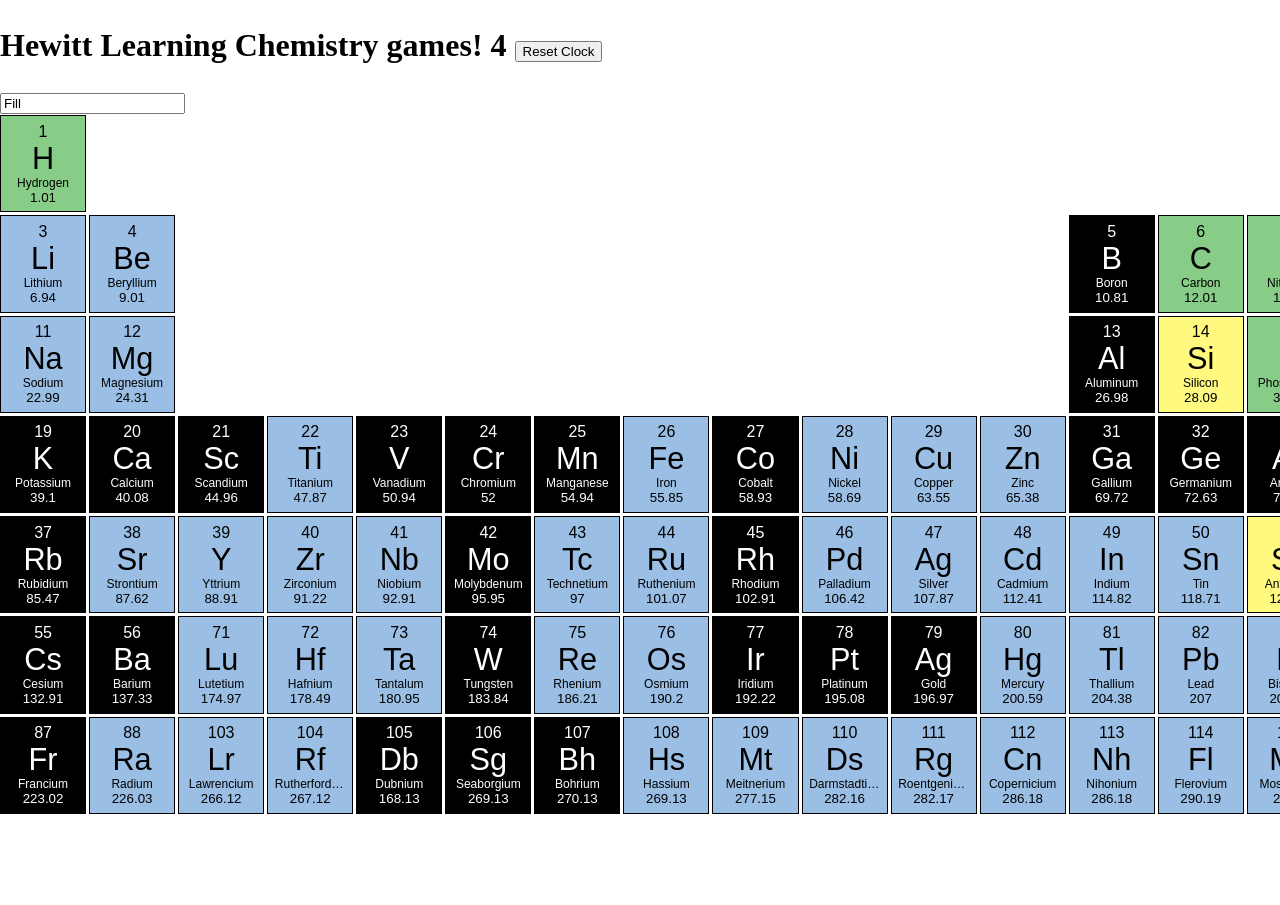
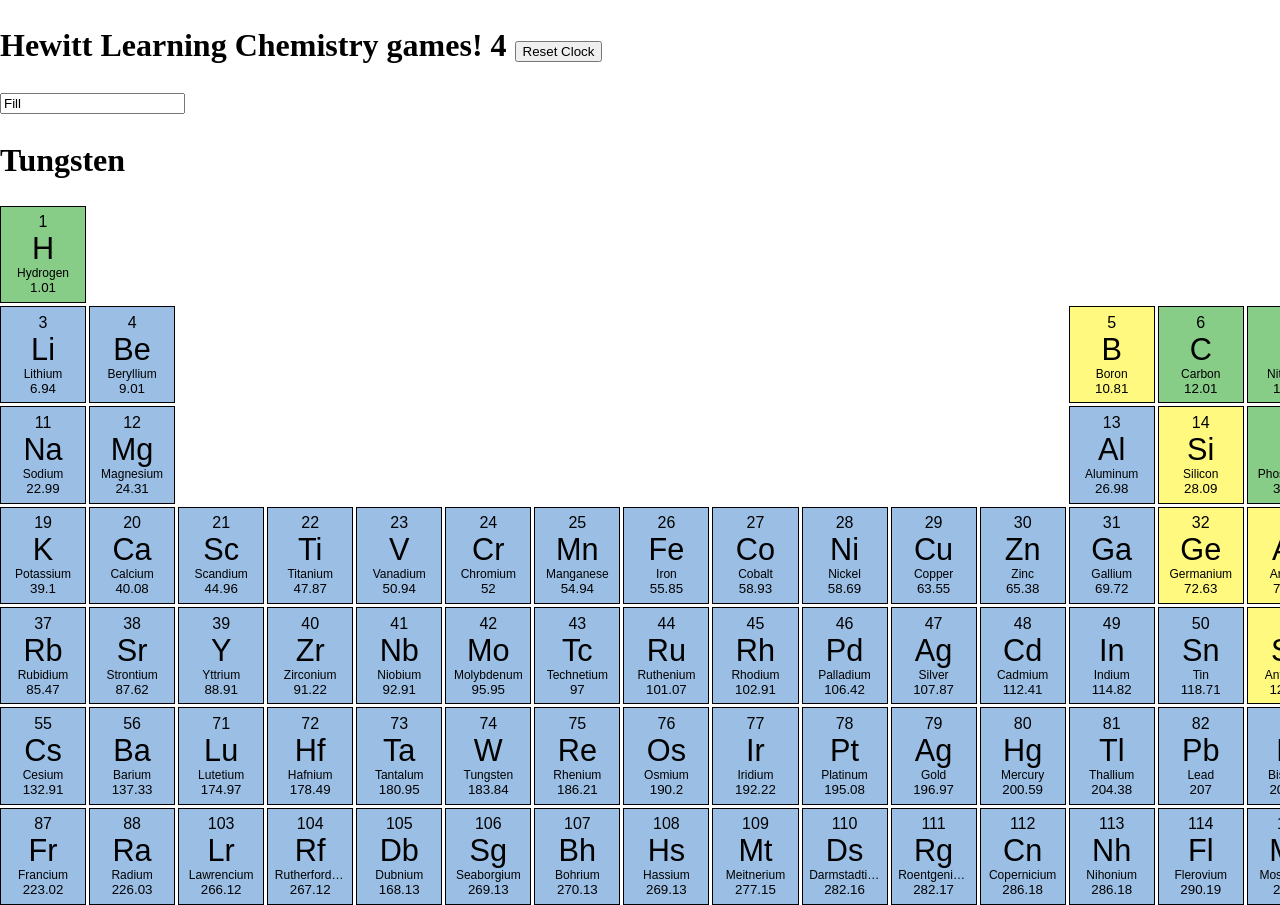
Before and after one commit to Hewitt-Learning/Hewitt-Chemistry-Games-Compound-Decoder, a Preact app: page / in a window 1280 px wide. Shown: the top 905 px of the page. Before the commit the page ends 814 px from the top, so only its background shows below. Built offline with nearby package versions, Linux system fonts and the light colour scheme.

Commit message:
Click elements

```diff
--- a/src/app.tsx
+++ b/src/app.tsx
@@ -1,6 +1,6 @@
 import { useEffect, useState } from "preact/hooks";
+import { JSX } from "preact";
 import { PeriodicTable } from "./components/periodic-table";
-import React, { useSate } from "react";
 export function App() {
   const [startTime, setStartTime] = useState(0);
   const [currTime, setCurrTime] = useState(0);
@@ -11,9 +11,7 @@ export function App() {
     }, 1000);
   }, []);
 
-  const resetTime = (event: React.MouseEvent<HTMLButtonElement>) => {
-    event.preventDefault();
-
+  const resetTime = (event: JSX.TargetedMouseEvent<HTMLButtonElement>) => {
     const button: HTMLButtonElement = event.currentTarget;
     setStartTime(new Date().getTime());
     setCurrTime(new Date().getTime());
--- a/src/components/periodic-table-element.css
+++ b/src/components/periodic-table-element.css
@@ -4,6 +4,11 @@
   border: 1px solid black;
   padding: 0.5em;
   cursor: pointer;
+  transition: transform 0.2s ease;
+}
+
+.periodic-table-element:hover:not(.periodic-table-element-good-click) {
+  transform: scale(1.1);
 }
 
 .periodic-table-element-symbol {
@@ -32,7 +37,18 @@
   background: #87cc87;
 }
 
-.periodic-table-element-occupied {
+.periodic-table-element-good-click {
   background: black;
   color: white;
+  cursor: not-allowed;
 }
+
+.periodic-table-element-bad-click{
+  background-color: red;
+  /* animation-name: bad-click;
+  animation-duration: 0.75s; */
+}
+/*
+@keyframes bad-click {
+  from {background:red};
+} */
--- a/src/components/periodic-table-element.tsx
+++ b/src/components/periodic-table-element.tsx
@@ -4,15 +4,39 @@ import {
 } from "../periodic-table-data";
 import "./periodic-table-element.css";
 import clsx from "clsx";
+import { useState } from "preact/hooks";
+import { ElementState } from "./periodic-table";
 
 interface Props {
+  /**
+   * Gives information about the element, e.g. name, atomic number, symbol, atomic mass, & classification
+   */
   element: PeriodicTableElementType;
+  /**
+   * Tells us whether the element makes up a letter of the word to guess
+   */
   occupied: boolean;
+  /**
+   * Determines what to display based on occupied status:
+   * Red to element:background animation is incorrect guess (element not occupied/doesn't create a letter)
+   * Black background means the element does create a letter, and the guess was correct.
+   */
+  isFound: ElementState;
+  /**
+   * Property for checking if the element was clicked
+   */
+  onClick: () => void;
 }
 
-export const PeriodicTableElement = ({ element, occupied }: Props) => {
+export const PeriodicTableElement = ({
+  element,
+  occupied,
+  onClick,
+  isFound,
+}: Props) => {
   return (
     <button
+      onClick={onClick}
       class={clsx(
         "periodic-table-element",
         element.classification === ElementClassification.Metal &&
@@ -21,7 +45,10 @@ export const PeriodicTableElement = ({ element, occupied }: Props) => {
           "periodic-table-element-metalloid",
         element.classification === ElementClassification.Nonmetal &&
           "periodic-table-element-nonmetal",
-        occupied && "periodic-table-element-occupied",
+        isFound === ElementState.FoundElement &&
+          "periodic-table-element-good-click", //occupied and is found, show good click
+        isFound === ElementState.WrongElementClicked &&
+          "periodic-table-element-bad-click", //not occupied and not found, bad click
       )}
     >
       <span class="periodic-table-element-atomic-number">
--- a/src/components/periodic-table.tsx
+++ b/src/components/periodic-table.tsx
@@ -1,22 +1,103 @@
-import { useMemo, useState } from "preact/hooks";
+import { useEffect, useMemo, useState } from "preact/hooks";
 import { periodicTable } from "../periodic-table-data";
 import { PeriodicTableElement } from "./periodic-table-element";
 import { placeWord, SpaceDef } from "../word-placement";
 import "./periodic-table.css";
+import {
+  randomElementSequenceFromPlacement,
+  RowCol,
+} from "../random-element-sequence-from-placement";
+
+/**
+ * Keeps track of status of element clicks per element displayed
+ */
+export enum ElementState {
+  /**
+   * This enum is for the current element we are watching to match.
+   * Once the current element is matched, it will be set to FoundElement.
+   */
+  RightElementNotMatched,
+  /**
+   * Keeps track of the elements of the current word that have been guessed correctly.
+   * Should not change from this state once it gets here.
+   */
+  FoundElement,
+  /**
+   * Keeps track of elements that are not the current match and not currently clicked.
+   */
+  WrongElementNotClicked,
+  /**
+   * If these elements are clicked they should be set to have a red
+   * background until the correct element is matched.
+   */
+  WrongElementClicked,
+}
 
 export const PeriodicTable = () => {
   const [word, setWord] = useState("Fill");
   const [error, setError] = useState<undefined | string>(undefined);
-  //if the word changes, rerun the function, otherwise don't
-  const placement = useMemo(() => {
+  const [active, setActive] = useState<undefined | RowCol>(undefined);
+  /**keeps track of the current element to match in a list of elements to guess in the word */
+  const [currMatch, setCurrMatch] = useState<number>(0);
+  //stateful clickable button map, all set to not-clicked at first
+  //fix to use enums
+  const [click, setClick] = useState<ElementState[][]>(
+    periodicTable.map((row, rowIndex) => {
+      return row.map((col, colIndex) => {
+        return ElementState.WrongElementNotClicked;
+      });
+    }),
+  );
+
+  /**
+   * Runs this code only if active is changed - active is a RowCol element that is the current item
+   * to match. For example, if RowCol is Potassium, any incorrect match other than potassium will
+   * show as red on the screen, while matching potassium will set the background of potassium to black for
+   * the rest of the game (additionally, resets
+   */
+  useEffect(() => {
+    setClick(
+      periodicTable.map((row, rowIndex) => {
+        return row.map((col, colIndex) => {
+          if (active && active.row === rowIndex && active.col === colIndex) {
+            return ElementState.RightElementNotMatched;
+          }
+
+          return click[rowIndex][colIndex];
+        });
+      }),
+    );
+  }, [active]);
+
+  /**
+   * Defines a 2D array of enums signifying which spaces of the periodic table are
+   * occupied, unoccupied, or invalid once the word has been "placed".
+   * In addition, defines an array of RowCol elements that indicate the order of
+   * elements to match in the game.
+   * Only runs if the input word changes.
+   */
+  const { placement, elementSequence } = useMemo(() => {
     try {
       setError(undefined);
-      return placeWord(word);
+      const placement = placeWord(word);
+      if (placement) {
+        const elementSequence = randomElementSequenceFromPlacement(
+          placement,
+          Math.random,
+        );
+        return { placement, elementSequence };
+      } else {
+        return { placement, elementSequence: [] };
+      }
     } catch (error: any) {
       setError(String(error));
-      return false;
+      return { placement: false, elementSequence: [] };
     }
   }, [word]);
+
+  useEffect(() => {
+    setActive(elementSequence[currMatch]);
+  }, [elementSequence, currMatch]);
 
   return (
     //text box for testing purposes, tests if words fit and if so, places them on periodic table.
@@ -29,6 +110,7 @@ export const PeriodicTable = () => {
         }}
       />
       {!placement && (error ? <h1>{error}</h1> : <h1>Word does not fit</h1>)}
+      {active && <h1>{periodicTable[active.row][active.col]?.name}</h1>}
       <div class="periodic-table">
         {periodicTable.map((row, rowIndex) => {
           //row is array of elements or null
@@ -43,6 +125,47 @@ export const PeriodicTable = () => {
                     placement &&
                     placement[rowIndex]?.[colIndex] === SpaceDef.Occupied
                   }
+                  onClick={() => {
+                    // we want to check for valid clicks onto occupied or unoccupied spaces
+                    // clicks onto invalid spaces will not matter & are null. These if statements handle that.
+
+                    //valid click onto occupied space
+                    // also resets the state of the rest of the "wrong elements" from red to default
+                    if (
+                      placement &&
+                      placement[rowIndex]?.[colIndex] !== SpaceDef.Invalid &&
+                      click[rowIndex][colIndex] ===
+                        ElementState.RightElementNotMatched
+                    ) {
+                      setClick((click) => {
+                        click[rowIndex][colIndex] = ElementState.FoundElement;
+
+                        // reset the status of all "incorrect" element matches
+                        click.map((row, rowInd) => {
+                          return row.map((col, colInd) => {
+                            if (
+                              click[rowInd][colInd] !==
+                              ElementState.FoundElement
+                            ) {
+                              click[rowInd][colInd] =
+                                ElementState.WrongElementNotClicked;
+                            }
+                          });
+                        });
+                        setCurrMatch(currMatch + 1);
+                        return [...click];
+                      });
+                      //wrong match :)
+                    } else if (placement) {
+                      setClick((click) => {
+                        console.log("wrong match");
+                        click[rowIndex][colIndex] =
+                          ElementState.WrongElementClicked;
+                        return [...click];
+                      });
+                    }
+                  }}
+                  isFound={click[rowIndex][colIndex]}
                 />
               );
             } else {
--- a/src/random-element-sequence-from-placement.ts
+++ b/src/random-element-sequence-from-placement.ts
@@ -1,6 +1,6 @@
 import { SpaceDef } from "./word-placement";
 
-interface RowCol {
+export interface RowCol {
   row: number;
   col: number;
 }
--- a/src/word-placement/letter-definitions.ts
+++ b/src/word-placement/letter-definitions.ts
@@ -59,7 +59,7 @@ x
 x
 xxx`,
   M: `
- x x
+xxxxx
 x x x
 x   x`,
   N: `
@@ -106,16 +106,16 @@ x   x
   W: `
 x   x
 x x x
- x x`,
+xxxxx`,
   X: `
 x x
  x
 x x`,
   Y: `
-x x
-x x
- x
- x`,
+x   x
+x   x
+  x
+  x`,
   Z: `
 xxxx
   x
```
Also changed, not shown: src/periodic-table-data.ts (+21 -0 lines), 1 other file (tests, documents, lock files or other folders).
